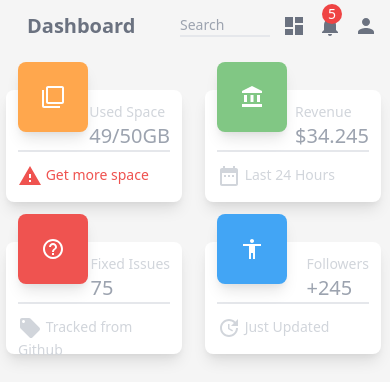
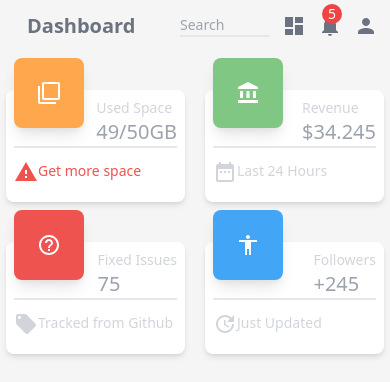
Before and after one commit to JestorNogueiro/SSI-FrontEnd_Developer--Test, a React (Create React App) app: page / in a window 390 px wide. Shown: the top 382 px of the page. Built offline with nearby package versions, Linux system fonts and the light colour scheme.

Commit message:
responsive card component

```diff
--- a/src/components/Dashboard/data/Card.js
+++ b/src/components/Dashboard/data/Card.js
@@ -10,7 +10,7 @@ const Card = ({
   red,
 }) => {
   return (
-    <div className=" bg-white p-3 mt-5 w-44 h-28 md:w-60  cursor-pointer transform hover:scale-95 duration-500 rounded-lg  shadow-lg ">
+    <div className=" bg-white p-2 md:p-3 mt-5  h-28 md:w-60  cursor-pointer transform hover:scale-95 duration-500 rounded-lg  shadow-md hover:shadow-lg ">
       <div className="flex justify-between  border-b-2 mb-3 ">
         <div
           style={{ backgroundColor: color }}
@@ -19,14 +19,13 @@ const Card = ({
           {<PrimaryIcon />}
         </div>
         <div>
-          <h3 className="text-sm text-gray-300 flex-nowrap items-end">
-            {title}
-          </h3>
+          <h3 className="text-sm text-gray-300 flex-nowrap">{title}</h3>
           <p className="text-xl text-gray-400 ">{subTitle}</p>
         </div>
       </div>
-      <p style={{ color: red }} className="text-sm text-gray-300">
-        {<SecondaryIcon />} {other}
+      <p style={{ color: red }} className="text-sm text-gray-300 flex-nowrap ">
+        {<SecondaryIcon />}
+        <span>{other}</span>
       </p>
     </div>
   );
```
